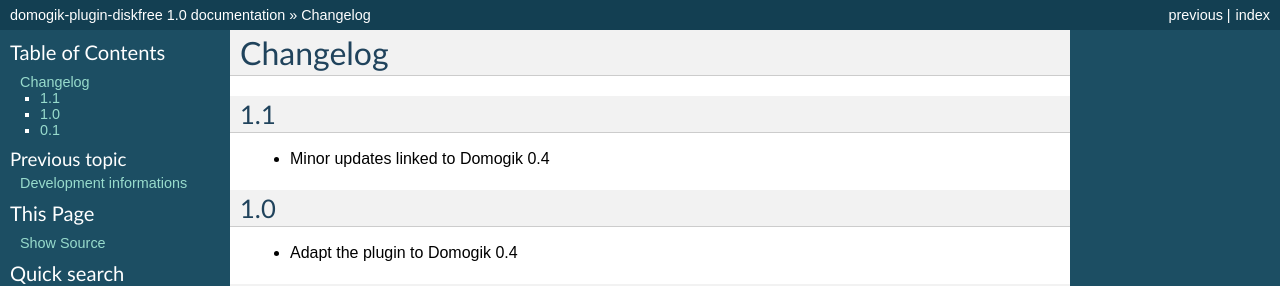
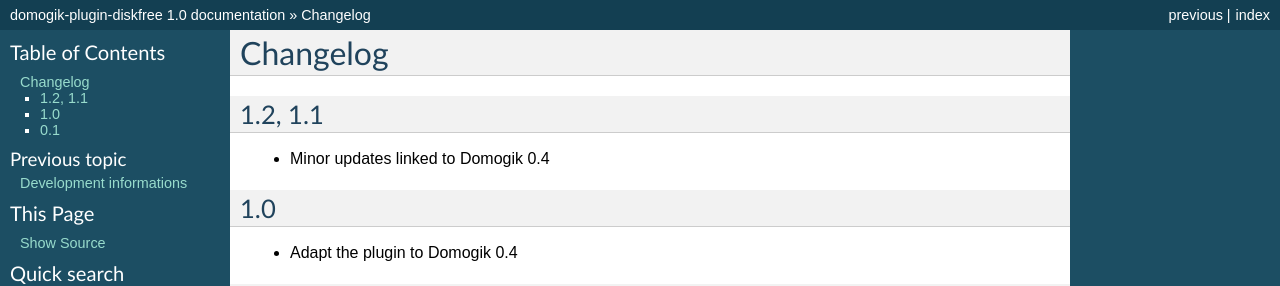
Before and after one commit to fritz-smh/domogik-plugin-diskfree, a Sphinx documentation site: the page built from docs/changelog.txt, in a window 1280 px wide. Shown: the top 286 px of the page. Built offline with Sphinx 7.4.7, drawn with Linux system fonts in a browser that asks for light colours.

Commit message:
Prepare release 1.2

```diff
--- a/docs/changelog.txt
+++ b/docs/changelog.txt
@@ -2,8 +2,8 @@
 Changelog
 =========
 
-1.1
-===
+1.2, 1.1
+========
 
 * Minor updates linked to Domogik 0.4
 
--- a/info.json
+++ b/info.json
@@ -179,7 +179,7 @@
         "domogik_min_version": "0.4.0",
         "name": "diskfree",
         "type": "plugin",
-        "version": "1.1"
+        "version": "1.2"
     },
     "json_version": 2
 }
```
